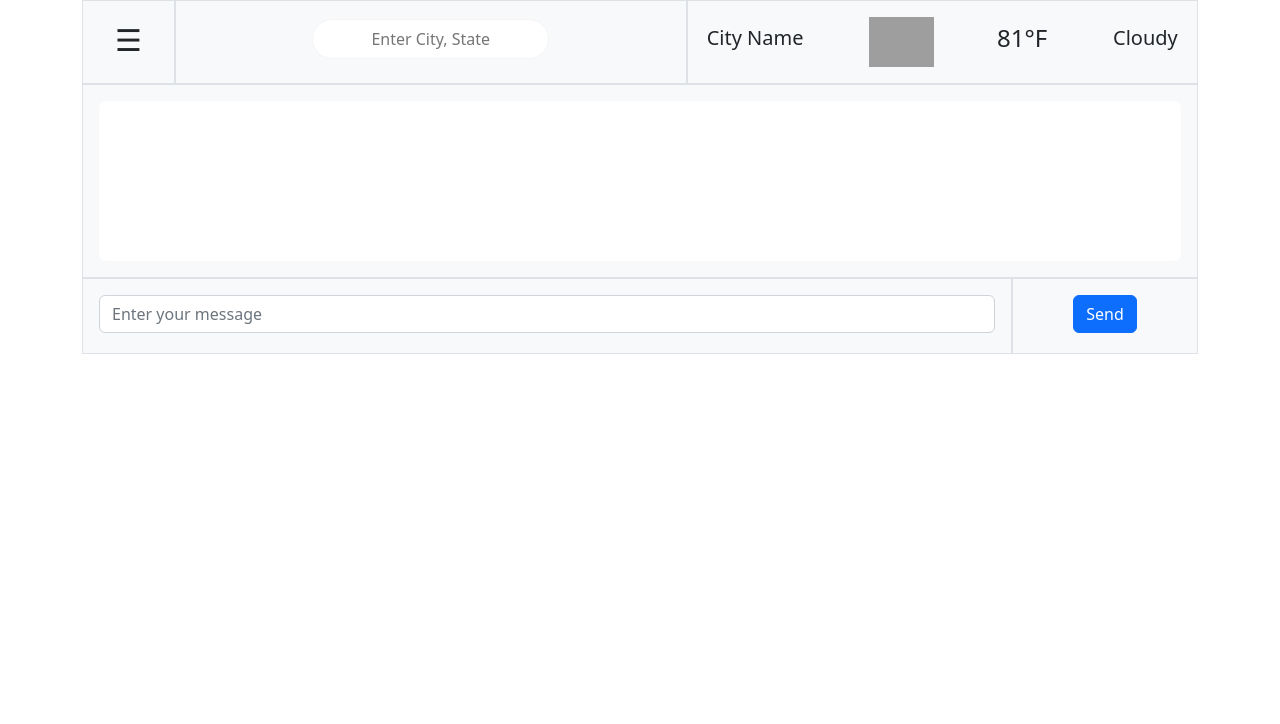
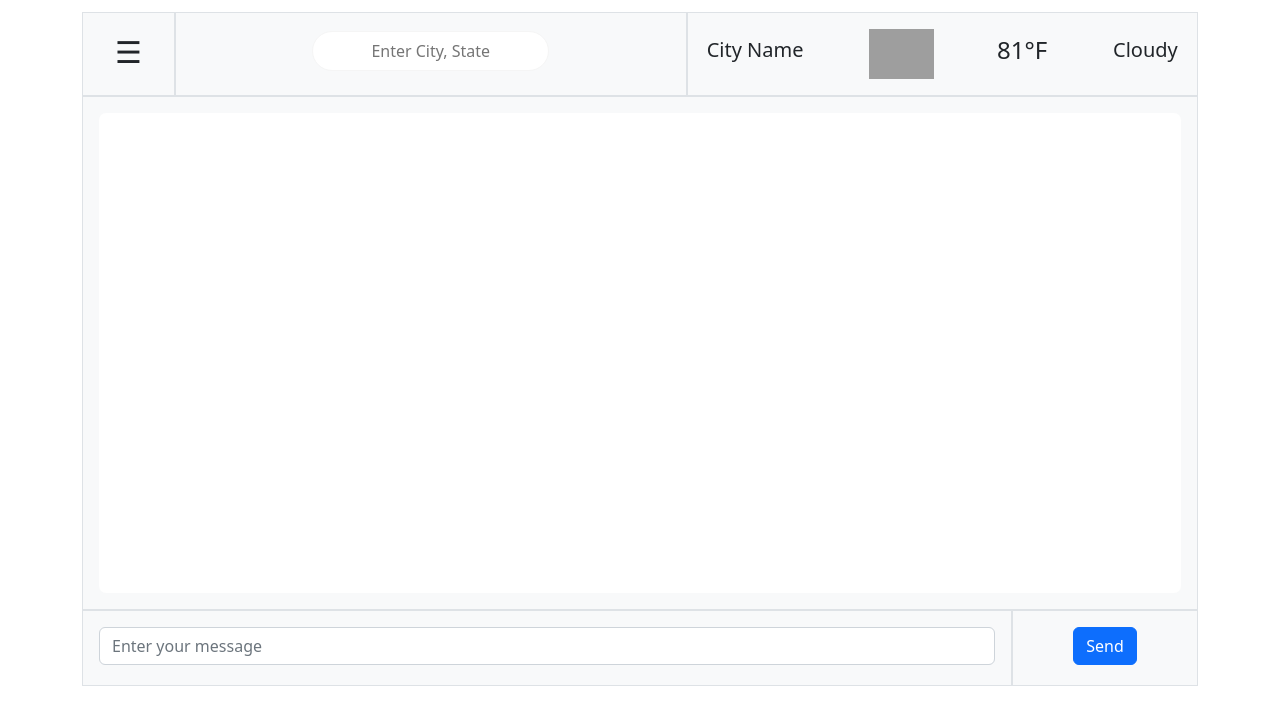
Before and after one commit to gravitykills03/WeatherChat, a plain HTML site: page index.html in a window 1280 px wide. Drawn offline with nearby package versions, Linux system fonts and the light colour scheme; grey boxes are pictures that could not be loaded.

Commit message:
Added scrolling functionality to chat box Added default size of chat box to be 60% viewport Height Added top padding to application

```diff
--- a/index.html
+++ b/index.html
@@ -15,7 +15,7 @@
     <!--First div contains entirety of app, for styling purposes-->
     <div class = "container-md">
         <div class = "container text-center">
-            <div class = "row gx-4">
+            <div class = "row gx-4" id="header">
                 <div class = "col-2 col-md-1 p-3 border bg-light" id = "navbar">
                   <div id="myNav" class="overlay">
                     <a href="javascript:void(0)" class="closebtn" onclick="closeNav()">close</a>
--- a/styles.css
+++ b/styles.css
@@ -51,12 +51,15 @@
 #chatbox_div{
   padding-top: 0.8rem;
   background: rgb(255, 255, 255);
-  min-height: 10rem;
+  min-height: 60vh;
   border-radius: .45rem;
-  max-height: 20rem;
+  max-height: 10rem;
+  overflow-y: scroll;
 }
 
-
+#header{
+  padding-top: 1.5vh;
+}
 .overlay {
   height: 100%;
   width: 0;
```
